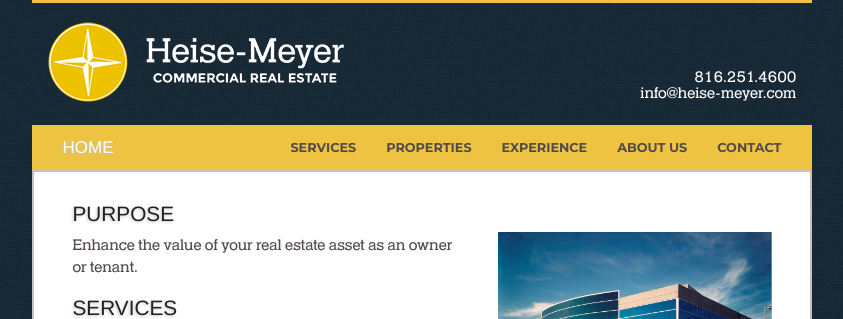
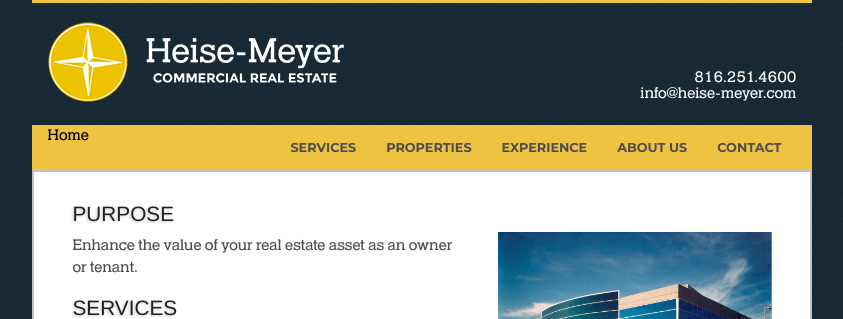
Before and after one commit to jiko/heisemeyer, a Jekyll site: the page built from index.html, in a window 1280 px wide. Shown: the top 319 px of the page, without its empty margins (218-1061 px from the left). Built offline with Jekyll 4.4.1, drawn with Linux system fonts in a browser that asks for light colours; Markdown is read by kramdown in place of the engine named in the settings.

Commit message:
"Home" styling

```diff
--- a/_layouts/default.html
+++ b/_layouts/default.html
@@ -27,7 +27,7 @@
             </header>
             <nav class="top-bar" data-topbar role="navigation">
               <ul class="title-area">
-                <li class="name"><h1><a href="{{ site.baseurl }}/">Home</a></h1></li>
+                <li class="name"><a href="{{ site.baseurl }}/">Home</a></li>
                 <li class="toggle-topbar menu-icon"><a href="#">Menu</a></li>
               </ul>
               <section class="top-bar-section">
```
